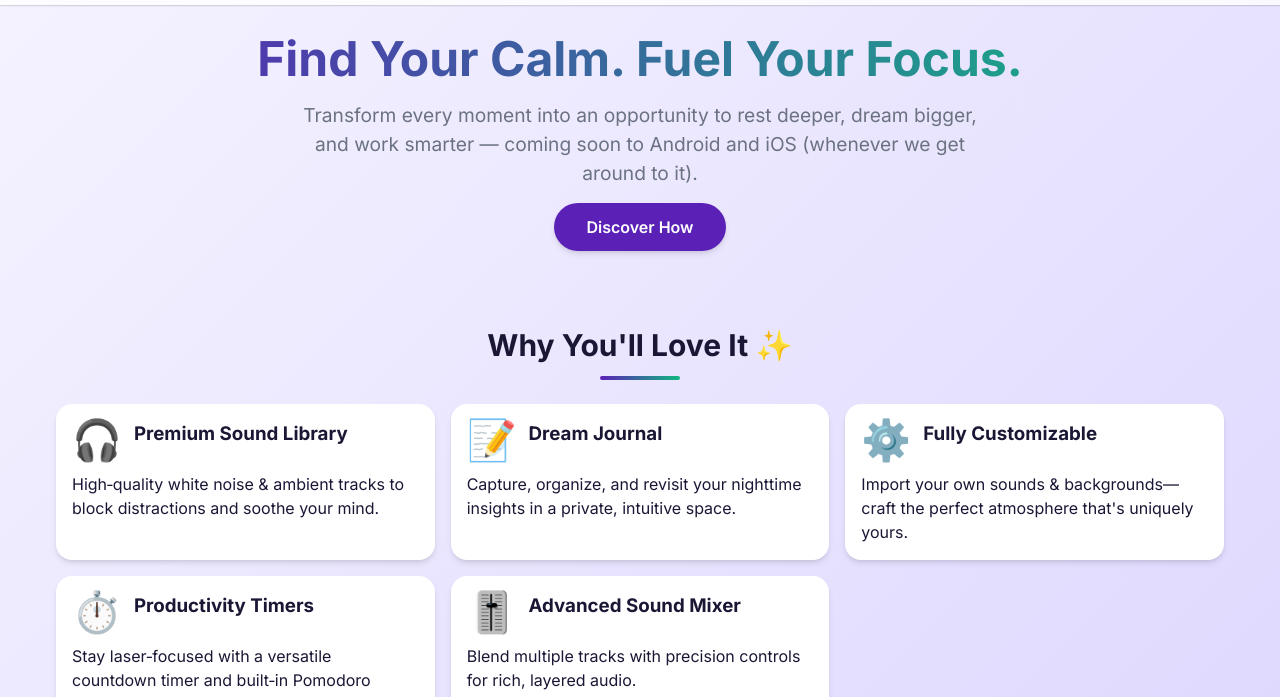
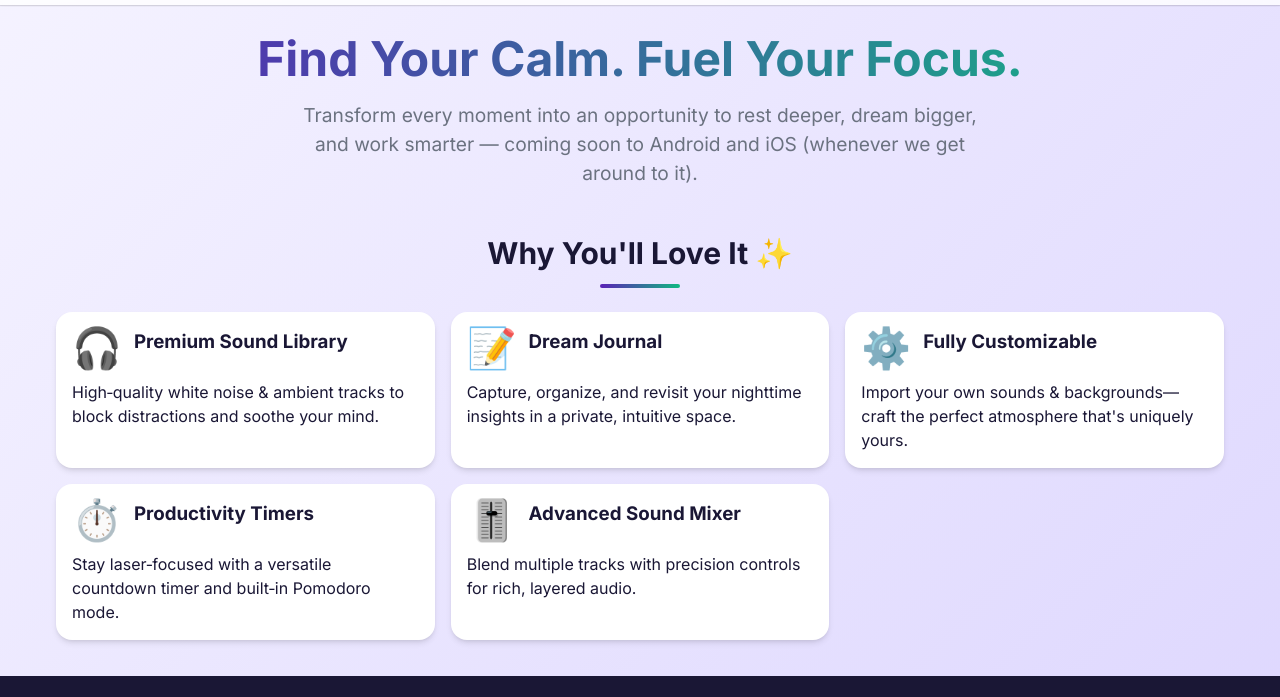
Before and after one commit to Donkey-Soft/Domain, a plain HTML site: page index.html in a window 1280 px wide. Shown: the part 47-744 px from the top of the page. Drawn offline with Linux system fonts and the light colour scheme.

Commit message:
Removed button, adjusted last updated stuff

```diff
--- a/index.html
+++ b/index.html
@@ -32,7 +32,6 @@
     <div class="container">
       <h1>Find Your Calm. Fuel Your Focus.</h1>
       <p>Transform every moment into an opportunity to rest deeper, dream bigger, and work smarter — coming soon to Android and iOS (whenever we get around to it).</p>
-      <a href="#features" class="btn btn-primary">Discover How</a>
     </div>
   </section>
 
@@ -108,10 +107,9 @@
           <div class="footer-company">
             By Donkey Code Syndicate LLC
           </div>
-        </div>
-
-        <div class="footer-updated">
-          Last updated: 5/3/2025
+          <div class="footer-updated">
+            Last updated: 5/3/2025
+          </div>
         </div>
 
         <div class="footer-links">
--- a/styles.css
+++ b/styles.css
@@ -574,7 +574,7 @@ footer {
 
 /* 5.1 Homepage */
 .hero {
-  padding: var(--space-5) 0 var(--space-7);
+  padding: var(--space-5) 0 var(--space-4);
   text-align: center;
 }
 
@@ -597,7 +597,7 @@ footer {
 }
 
 .features {
-  padding: var(--space-5) 0;
+  padding: var(--space-3) 0;
 }
 
 .section-title {
```
Also changed, not shown: privacy-policy.html (+3 -4 lines), terms-of-service.html (+3 -4 lines).
